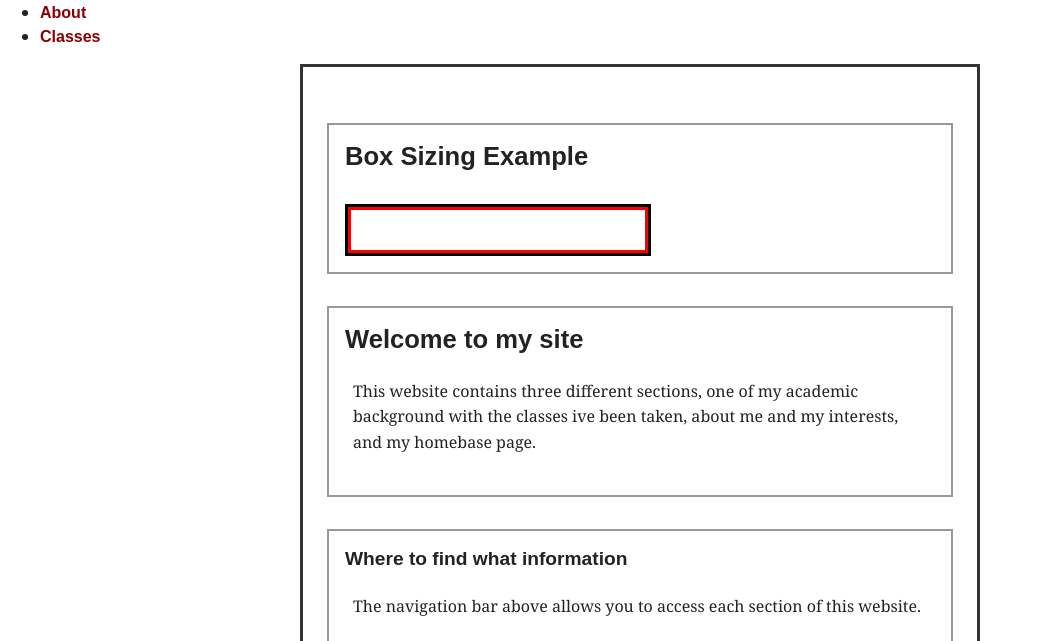
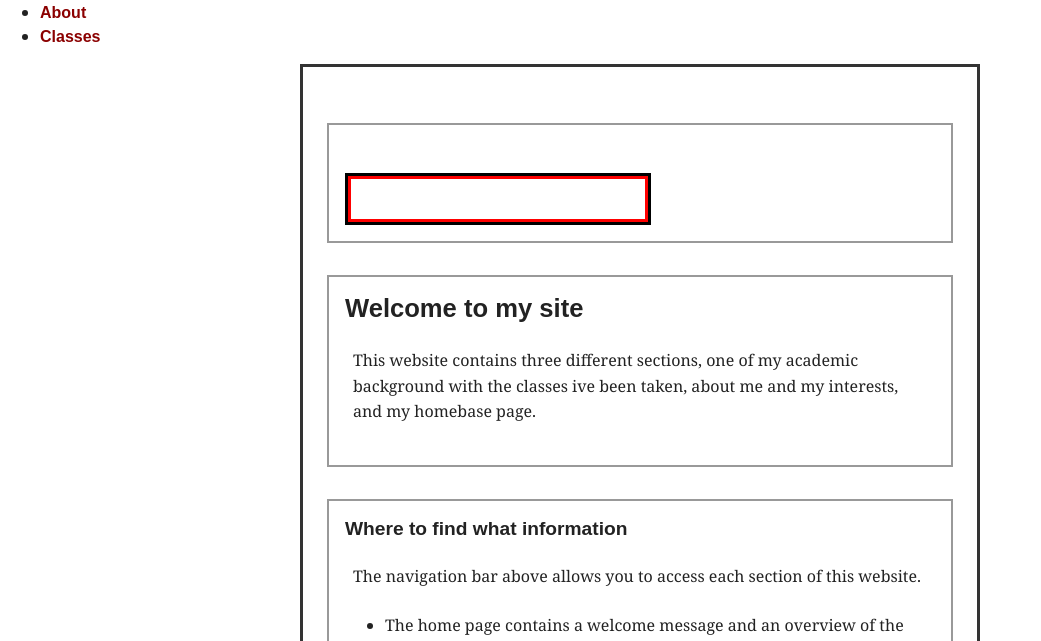
Before and after one commit to 23efordham/Web_Project_2026, a plain HTML site: page index.html in a window 1280 px wide. Shown: the part 82-723 px from the top of the page, without its empty margins (0-1041 px from the left). Drawn offline with Linux system fonts and the light colour scheme.

Commit message:
box changes

```diff
--- a/index.html
+++ b/index.html
@@ -25,8 +25,6 @@
 
   <main>
     <section>
-  <h2>Box Sizing Example</h2>
-
   <div class="parent-box">
     <div class="child-box">
     </div>
```
